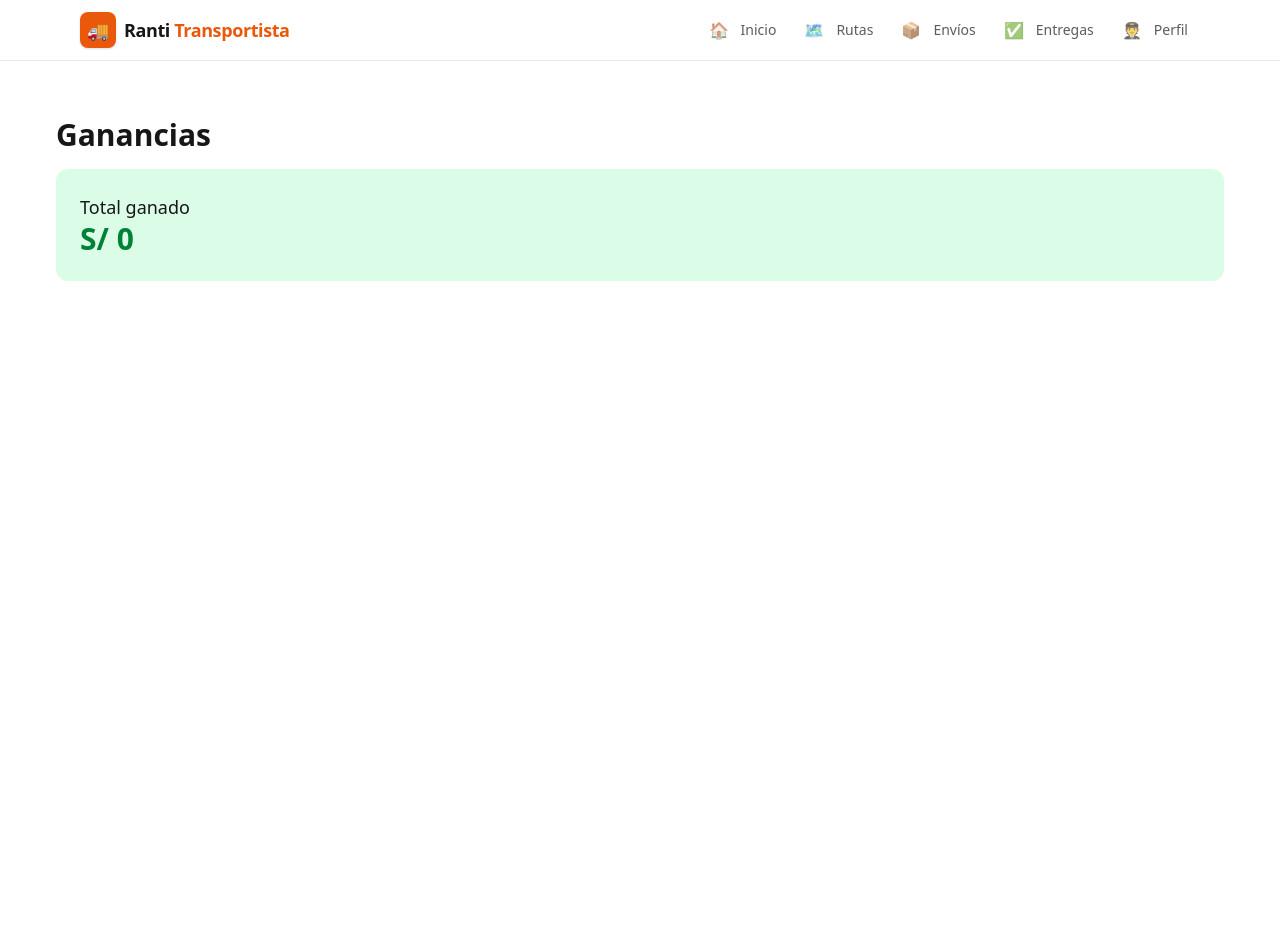
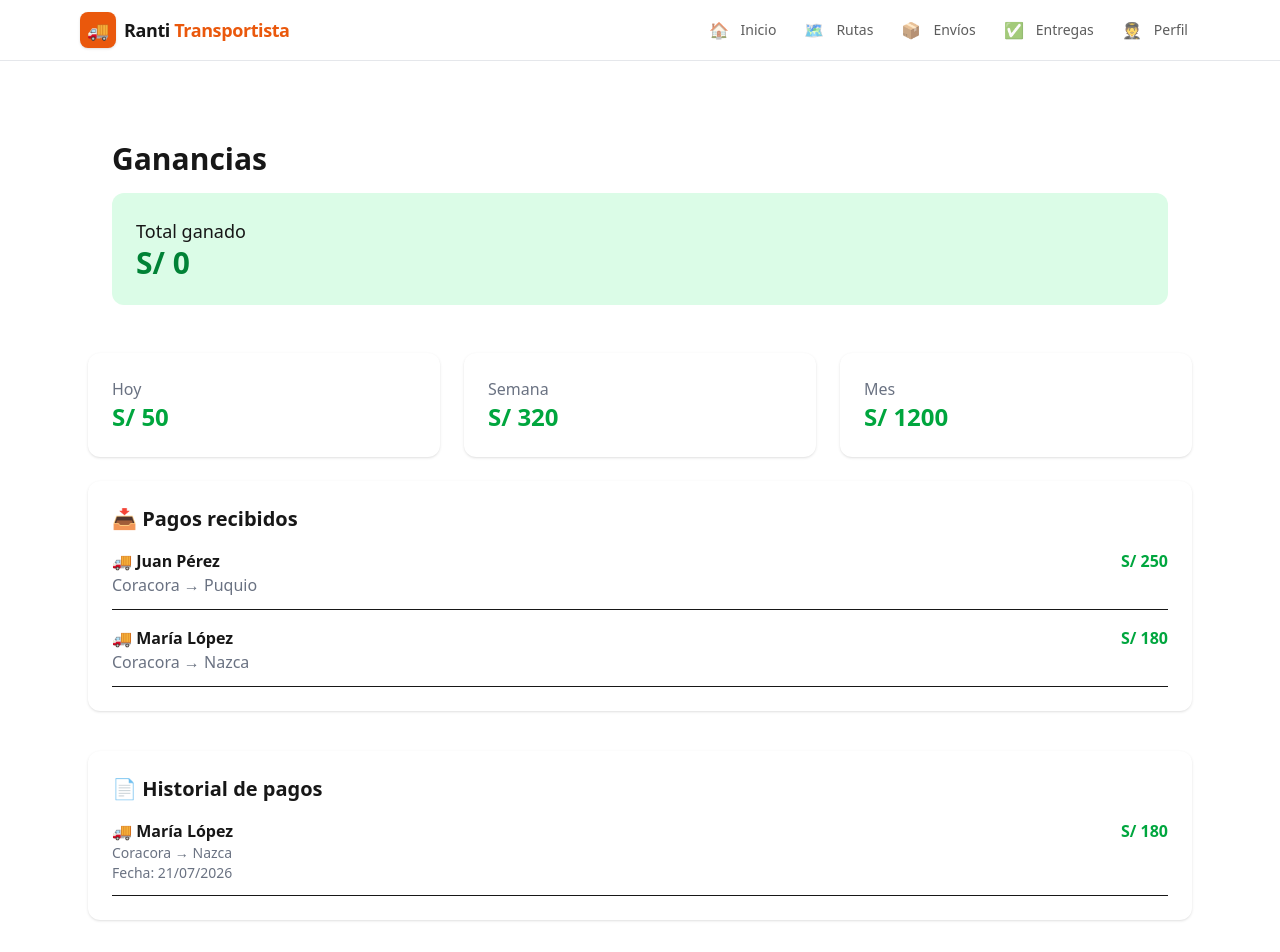
Before and after one commit to Lili201213/Ranti-Transportista, a Next.js app: page /ganancias in a window 1280 px wide. Shown: the top 952 px of the page. Before the commit the page ends 861 px from the top, so only its background shows below. Built offline with nearby package versions, Linux system fonts and the light colour scheme.

Commit message:
Completa modulo entregas y ganancias

```diff
--- /dev/null
+++ b/src/app/confirmar-entrega/page.tsx
@@ -0,0 +1,5 @@
+import ConfirmarEntrega from "@/src/components/confirmarEntrega/ConfirmarEntrega"
+
+export default function Page() {
+  return <ConfirmarEntrega />;
+}
--- a/src/app/ganancias/page.tsx
+++ b/src/app/ganancias/page.tsx
@@ -1,5 +1,20 @@
 import GananciasResumen from "@/src/components/ganancias/GananciasResumen";
+import GananciasCards from "@/src/components/ganancias/GananciasCards";
+import GananciasHistorial from "@/src/components/ganancias/GananciasHistorial";
+import PagosRecibidos from "@/src/components/ganancias/PagosRecibidos";
 
 export default function GananciasPage() {
-  return <GananciasResumen />;
+  return (
+    <section className="mx-auto max-w-6xl p-6">
+
+      <GananciasResumen />
+
+      <GananciasCards />
+
+      <PagosRecibidos />
+
+      <GananciasHistorial />
+
+    </section>
+  );
 }
--- /dev/null
+++ b/src/components/confirmarEntrega/ConfirmarEntrega.tsx
@@ -0,0 +1,201 @@
+"use client";
+
+import { useState } from "react";
+import { useRouter, useSearchParams } from "next/navigation";
+import { useEntregas } from "@/src/context/EntregasContext";
+import { useGanancias } from "@/src/context/GananciasContext";
+
+export default function ConfirmarEntrega() {
+
+  const router = useRouter();
+  const searchParams = useSearchParams();
+
+  const { marcarEntregado, obtenerEntrega } = useEntregas();
+  const { agregarGanancia } = useGanancias();
+
+  const idEntrega = Number(searchParams.get("id"));
+
+  const entrega = obtenerEntrega(idEntrega);
+
+
+  const [foto, setFoto] = useState<string | null>(null);
+
+
+
+  function seleccionarFoto(
+    e: React.ChangeEvent<HTMLInputElement>
+  ) {
+
+    const archivo = e.target.files?.[0];
+
+    if (archivo) {
+      setFoto(URL.createObjectURL(archivo));
+    }
+
+  }
+
+
+
+  function confirmarEntrega() {
+
+    if (entrega) {
+
+      marcarEntregado(idEntrega);
+
+      agregarGanancia(entrega.monto);
+
+    }
+
+
+    alert("✅ Entrega realizada correctamente");
+
+    router.push("/entregas");
+
+  }
+
+
+
+  return (
+    <section className="min-h-screen bg-gray-100 p-6">
+
+      <div className="mx-auto max-w-3xl space-y-6">
+
+
+        <h1 className="text-3xl font-bold text-gray-800">
+          📦 Confirmar Entrega
+        </h1>
+
+
+
+        {/* Resumen */}
+        <div className="rounded-2xl bg-white p-6 shadow">
+
+          <h2 className="mb-4 text-xl font-semibold">
+            Resumen de Entrega
+          </h2>
+
+
+          <div className="space-y-3">
+
+            <p>
+              <b>👤 Cliente:</b> {entrega?.cliente}
+            </p>
+
+            <p>
+              <b>📦 Producto:</b> {entrega?.producto}
+            </p>
+
+            <p>
+              <b>📍 Dirección:</b> {entrega?.direccion}
+            </p>
+
+            <p>
+              <b>💰 Monto:</b> S/ {entrega?.monto}
+            </p>
+
+          </div>
+
+        </div>
+
+
+
+
+        {/* Evidencia */}
+        <div className="rounded-2xl bg-white p-6 shadow">
+
+          <h2 className="mb-4 text-xl font-semibold">
+            Evidencia de Entrega
+          </h2>
+
+
+          <label className="flex cursor-pointer flex-col items-center justify-center rounded-xl border-2 border-dashed border-green-500 p-6 transition hover:bg-green-50">
+
+
+            {foto ? (
+
+              <img
+                src={foto}
+                alt="Evidencia"
+                className="mb-4 h-56 w-full rounded-xl object-cover"
+              />
+
+            ) : (
+
+              <>
+                <span className="text-6xl">
+                  📷
+                </span>
+
+                <p className="mt-3 font-semibold">
+                  Tomar fotografía
+                </p>
+
+                <p className="text-sm text-gray-500">
+                  Requerido para finalizar
+                </p>
+              </>
+
+            )}
+
+
+            <input
+              type="file"
+              accept="image/*"
+              capture="environment"
+              className="hidden"
+              onChange={seleccionarFoto}
+            />
+
+
+          </label>
+
+        </div>
+
+
+
+
+        {/* Firma */}
+        <div className="rounded-2xl bg-white p-6 shadow">
+
+          <h2 className="mb-4 text-xl font-semibold">
+            Firma del Cliente
+          </h2>
+
+
+          <div className="flex h-40 items-center justify-center rounded-xl border bg-gray-100 text-gray-400">
+            Firma aquí
+          </div>
+
+
+          <button className="mt-3 font-semibold text-green-600">
+            Limpiar
+          </button>
+
+
+        </div>
+
+
+
+
+        {/* Estado */}
+        <div className="rounded-xl bg-green-100 p-4">
+          ✅ Listo para completar
+        </div>
+
+
+
+
+        {/* Botón */}
+        <button
+          onClick={confirmarEntrega}
+          className="w-full rounded-xl bg-green-600 py-4 text-lg font-bold text-white transition hover:bg-green-700"
+        >
+          Marcar como Entregado
+        </button>
+
+
+      </div>
+
+    </section>
+  );
+}
--- a/src/components/entregas/EntregaCard.tsx
+++ b/src/components/entregas/EntregaCard.tsx
@@ -63,14 +63,7 @@ export default function EntregaCard({
             Ver detalle
           </button>
 
-          {entrega.estado === "Pendiente" && (
-            <button
-              onClick={() => marcarEntregado(entrega.id)}
-              className="flex-1 bg-green-600 text-white py-2 rounded-lg hover:bg-green-700"
-            >
-              Entregado
-            </button>
-          )}
+
 
         </div>
 
--- a/src/components/entregas/EntregasList.tsx
+++ b/src/components/entregas/EntregasList.tsx
@@ -1,39 +1,23 @@
 "use client";
 
 import { useState } from "react";
-import { entregasIniciales } from "./entregasData";
 import EntregaCard from "./EntregaCard";
 import EntregaDetalle from "./EntregaDetalle";
-import { useGanancias } from "@/src/context/GananciasContext";
+import { useEntregas } from "@/src/context/EntregasContext";
 
 export default function EntregasList() {
-  const [entregas, setEntregas] = useState(entregasIniciales);
+
+  const { entregas, marcarEntregado } = useEntregas();
+
   const [filtro, setFiltro] = useState("Todos");
   const [entregaSeleccionada, setEntregaSeleccionada] = useState<any>(null);
 
-  const { agregarGanancia } = useGanancias();
-
-  const marcarEntregado = (id: number) => {
-    const nuevas = entregas.map((e) => {
-      if (e.id === id && e.estado !== "Entregado") {
-        agregarGanancia(e.monto);
-
-        return {
-          ...e,
-          estado: "Entregado",
-        };
-      }
-
-      return e;
-    });
-
-    setEntregas(nuevas);
-  };
 
   const entregasFiltradas =
     filtro === "Todos"
       ? entregas
       : entregas.filter((e) => e.estado === filtro);
+
 
   return (
     <div className="p-6">
@@ -42,9 +26,12 @@ export default function EntregasList() {
         Mis Entregas
       </h1>
 
+
       {/* FILTROS */}
       <div className="flex gap-3 mb-6">
+
         {["Todos", "Pendiente", "Entregado"].map((f) => (
+
           <button
             key={f}
             onClick={() => setFiltro(f)}
@@ -56,27 +43,40 @@ export default function EntregasList() {
           >
             {f}
           </button>
+
         ))}
+
       </div>
+
 
       {/* LISTA */}
       <div className="grid grid-cols-1 md:grid-cols-2 xl:grid-cols-3 gap-4">
+
         {entregasFiltradas.map((entrega) => (
+
           <EntregaCard
             key={entrega.id}
             entrega={entrega}
             marcarEntregado={marcarEntregado}
             verDetalle={() => setEntregaSeleccionada(entrega)}
           />
+
         ))}
+
       </div>
+
 
       {/* DETALLE */}
       {entregaSeleccionada && (
+
         <div className="mt-8">
+
           <EntregaDetalle entrega={entregaSeleccionada} />
+
         </div>
+
       )}
+
 
     </div>
   );
--- a/src/components/ganancias/GananciasHistorial.tsx
+++ b/src/components/ganancias/GananciasHistorial.tsx
@@ -1,26 +1,57 @@
-import { historial } from "./gananciasData";
+import { entregasIniciales } from "@/src/components/entregas/entregasData";
 
 export default function GananciasHistorial() {
+  const pagos = entregasIniciales.filter(
+    (entrega) => entrega.estado === "Entregado"
+  );
+
   return (
     <div className="mt-10 bg-white p-6 rounded-xl shadow">
 
       <h2 className="text-xl font-semibold mb-4">
-        Historial
+        📄 Historial de pagos
       </h2>
 
+      {pagos.length === 0 ? (
+        <p className="text-gray-500">
+          No hay pagos registrados.
+        </p>
+      ) : (
         <ul className="space-y-4">
-        {historial.map((item) => (
+
+          {pagos.map((pago) => (
             <li
-            key={item.id}
-            className="flex justify-between border-b pb-2"
+              key={pago.id}
+              className="border-b pb-3"
             >
-            <span>{item.fecha}</span>
-            <span className="font-semibold text-green-600">
-              S/ {item.monto}
-            </span>
+
+              <div className="flex justify-between">
+
+                <div>
+                  <p className="font-semibold">
+                    🚚 {pago.cliente}
+                  </p>
+
+                  <p className="text-sm text-gray-500">
+                    {pago.origen} → {pago.destino}
+                  </p>
+
+                  <p className="text-sm text-gray-500">
+                    Fecha: 21/07/2026
+                  </p>
+                </div>
+
+                <p className="font-bold text-green-600">
+                  S/ {pago.monto}
+                </p>
+
+              </div>
+
             </li>
           ))}
+
         </ul>
+      )}
 
     </div>
   );
--- /dev/null
+++ b/src/components/ganancias/PagosRecibidos.tsx
@@ -0,0 +1,46 @@
+const pagos = [
+  {
+    cliente: "Juan Pérez",
+    entrega: "Coracora → Puquio",
+    monto: 250,
+  },
+  {
+    cliente: "María López",
+    entrega: "Coracora → Nazca",
+    monto: 180,
+  },
+];
+
+export default function PagosRecibidos() {
+  return (
+    <div className="bg-white p-6 rounded-xl shadow mt-6">
+
+      <h2 className="text-xl font-semibold mb-4">
+        📥 Pagos recibidos
+      </h2>
+
+      <div className="space-y-4">
+        {pagos.map((pago, index) => (
+          <div
+            key={index}
+            className="flex justify-between border-b pb-3"
+          >
+            <div>
+              <p className="font-semibold">
+                🚚 {pago.cliente}
+              </p>
+              <p className="text-gray-500">
+                {pago.entrega}
+              </p>
+            </div>
+
+            <p className="font-bold text-green-600">
+              S/ {pago.monto}
+            </p>
+          </div>
+        ))}
+      </div>
+
+    </div>
+  );
+}
--- /dev/null
+++ b/src/context/EntregasContext.tsx
@@ -0,0 +1,78 @@
+"use client";
+
+import { createContext, useContext, useState } from "react";
+import { entregasIniciales } from "@/src/components/entregas/entregasData";
+
+
+const EntregasContext = createContext<any>(null);
+
+
+export function EntregasProvider({
+  children,
+}: {
+  children: React.ReactNode;
+}) {
+
+
+  const [entregas, setEntregas] = useState(entregasIniciales);
+
+
+
+  const marcarEntregado = (id: number) => {
+
+    setEntregas((prev) =>
+      prev.map((entrega) => {
+
+        if (
+          entrega.id === id &&
+          entrega.estado !== "Entregado"
+        ) {
+
+          return {
+            ...entrega,
+            estado: "Entregado",
+            ubicacion: "Entrega completada",
+          };
+
+        }
+
+        return entrega;
+
+      })
+    );
+
+  };
+
+
+
+  const obtenerEntrega = (id: number) => {
+
+    return entregas.find(
+      (entrega) => entrega.id === id
+    );
+
+  };
+
+
+
+  return (
+    <EntregasContext.Provider
+      value={{
+        entregas,
+        marcarEntregado,
+        obtenerEntrega,
+      }}
+    >
+      {children}
+    </EntregasContext.Provider>
+  );
+
+}
+
+
+
+export function useEntregas() {
+
+  return useContext(EntregasContext);
+
+}
```
Also changed, not shown: src/app/layout.tsx (+7 -0 lines), src/components/entregas/EntregaDetalle.tsx (+9 -5 lines). Lines whose indentation alone changed are shown as unchanged.
